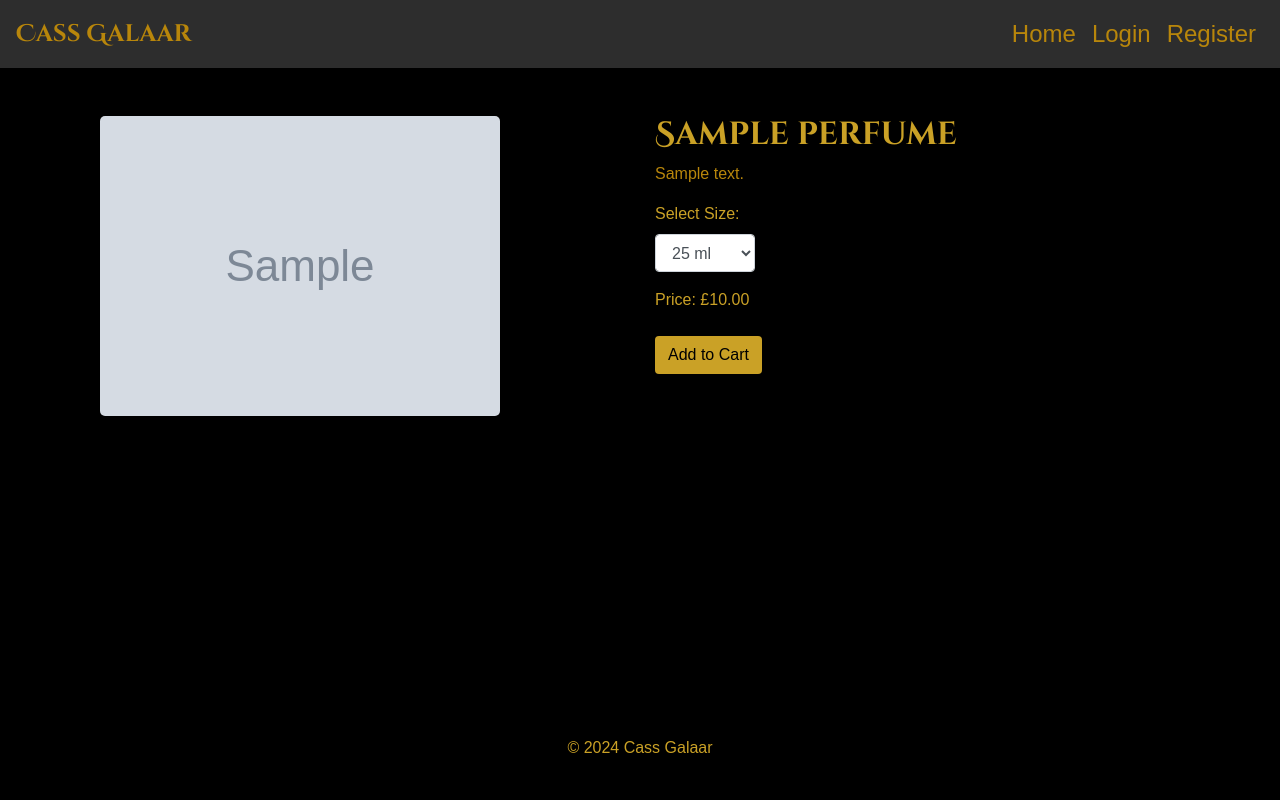
After one commit to david-walters/initional-project-git-errors-, a Django app: page /perfume/1/ in a window 1280 px wide. The commit adds this page. Run offline with Django 5.2, Linux system fonts and the light colour scheme; tables that the repository leaves empty hold one stand-in row (values such as "Sample post"); grey boxes marked "Sample" are stand-in pictures.

Commit message:
Create a perfume_detail template to display the selected perfume card's details. Allow the user to choose a size which will update the price through JS and create a button which will later be programmed to add to the cart. Style it all appropriately in accordance to the sights theme

```diff
--- a/shop/static/css/styles.css
+++ b/shop/static/css/styles.css
@@ -85,6 +85,11 @@ margin-top: -10px;
 
 /* ------------- Perfume Items ------------- */
 
+.perfume-card {
+color: rgb(0, 0, 0) !important;
+text-decoration: none !important;
+}
+
 .card {
 border: none;
 box-shadow: 0px 0px 8px 5px rgb(229, 185, 53);
@@ -97,5 +102,28 @@ transform: scale(0.96);
 }
 
 h2.card-title {
-    font-size: 1.5rem;
+font-size: 1.5rem;
 }
+
+/* ------------- Perfume Details Page ------------- */
+
+form select {
+max-width: 100px;
+}
+
+img {
+border-radius: 5px;
+}
+
+.btn-gold {
+background-color: #caa126;
+color: rgb(0, 0, 0);
+font-weight: 500;
+transition: all 0.2s ease-in-out;
+}
+
+.btn-gold:hover {
+transform: scale(1.05);
+box-shadow: 0px 0px 2px 0.5px rgb(229, 185, 53);
+color: rgb(245, 245, 245);
+}
--- a/shop/static/js/scripts.js
+++ b/shop/static/js/scripts.js
@@ -0,0 +1,9 @@
+
+function updatePrice(selectElement) {
+    const prices = {
+        "25 ml": 24.00,
+        "50 ml": 36.00,
+        "75 ml": 60.00
+    };
+    document.getElementById("price").innerText = "£" + prices[selectElement.value].toFixed(2);
+}
--- a/shop/templates/index.html
+++ b/shop/templates/index.html
@@ -15,6 +15,7 @@ Cass Galaar - Home
         <div class="row">
             {% for perfume in perfumes %}
             <div class="col-12 col-sm-6 col-md-4 col-lg-3 mb-4">
+                <a class="perfume-card" href="{% url 'perfume_detail' perfume.id %}">
                     <div class="card card-hover h-100">
                         <img src="{{ perfume.image.url }}" class="card-img-top" alt="{{ perfume.name }}">
                         <div class="card-body">
@@ -24,6 +25,7 @@ Cass Galaar - Home
                             </p>
                         </div>
                     </div>
+                </a>
             </div>
             {% empty %}
             <div class="col-12">
--- /dev/null
+++ b/shop/templates/perfume_detail.html
@@ -0,0 +1,30 @@
+{% extends 'base.html' %}
+
+{% block title %}
+{{ perfume.name }}
+{% endblock %}
+
+{% block content %}
+<div class="container mt-4">
+    <div class="row">
+        <div class="col-md-6">
+            <img src="{{ perfume.image.url }}" alt="{{ perfume.name }}" class="img-fluid mb-4">
+        </div>
+        <div class="col-md-6">
+            <h2 class="gold-1 cinzel-bold">{{ perfume.name }}</h2>
+            <p class="gold-2">{{ perfume.description }}</p>
+            <form method="POST">
+                {% csrf_token %}
+                <label class="gold-1" for="size">Select Size:</label>
+                <select id="size" name="size" class="form-control" onchange="updatePrice(this)">
+                    {% for size, display in perfume.SIZE_CHOICES %}
+                    <option value="{{ size }}">{{ display }}</option>
+                    {% endfor %}
+                </select>
+                <p class="mt-3 gold-1">Price: <span id="price">£{{ perfume.price }}</span></p>
+                <button class="btn btn-gold mt-2">Add to Cart</button>
+            </form>
+        </div>
+    </div>
+</div>
+{% endblock %}
--- a/shop/urls.py
+++ b/shop/urls.py
@@ -7,4 +7,5 @@ urlpatterns = [
     path('register/', views.register, name='register'),
     path('login/', auth_views.LoginView.as_view(template_name='login.html'), name='login'),
     path('logout/', auth_views.LogoutView.as_view(template_name='logout.html'), name='logout'),
+    path('perfume/<int:pk>/', views.perfume_detail, name='perfume_detail'),
 ]
--- a/shop/views.py
+++ b/shop/views.py
@@ -1,4 +1,4 @@
-from django.shortcuts import render, redirect
+from django.shortcuts import render, redirect, get_object_or_404
 from django.contrib import messages
 from .forms import UserRegisterForm
 from .models import Perfume
@@ -18,3 +18,7 @@ def register(request):
     else:
         form = UserRegisterForm()
     return render(request, 'register.html', {'form': form})
+
+def perfume_detail(request, pk):
+    perfume = get_object_or_404(Perfume, pk=pk)
+    return render(request, 'perfume_detail.html', {'perfume': perfume})
```
Lines whose indentation alone changed are shown as unchanged.
